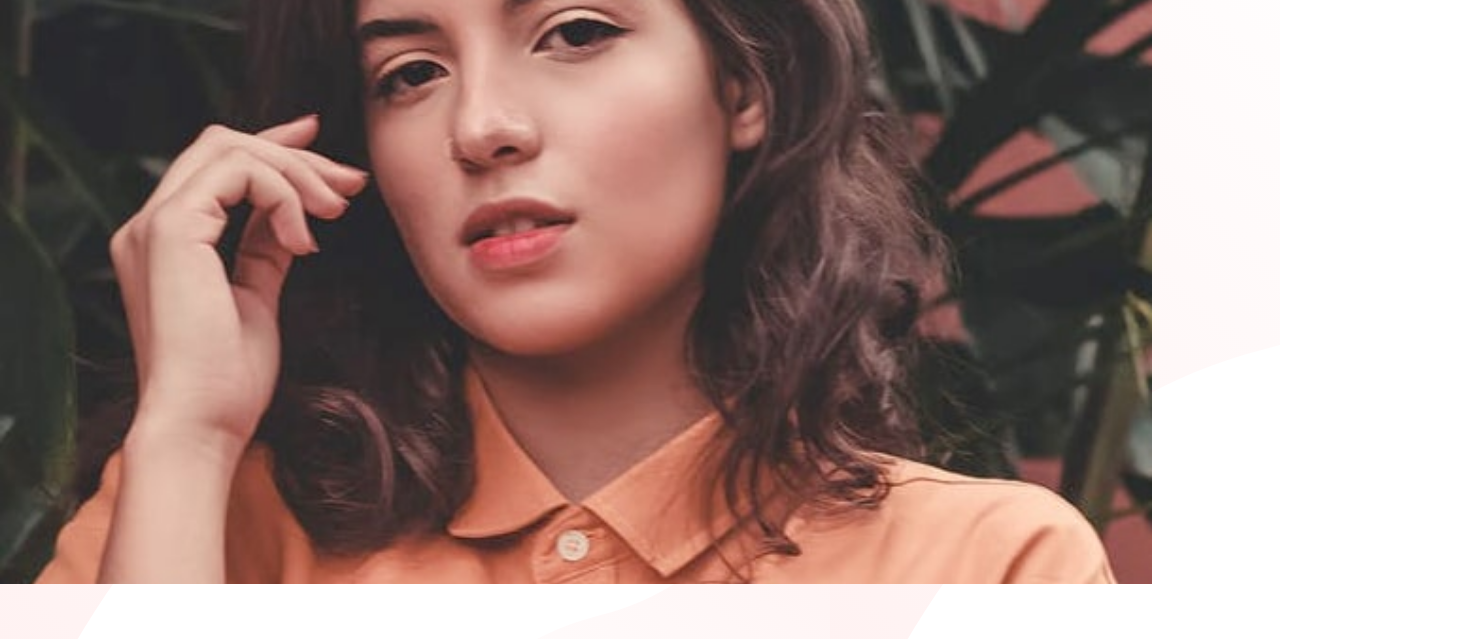
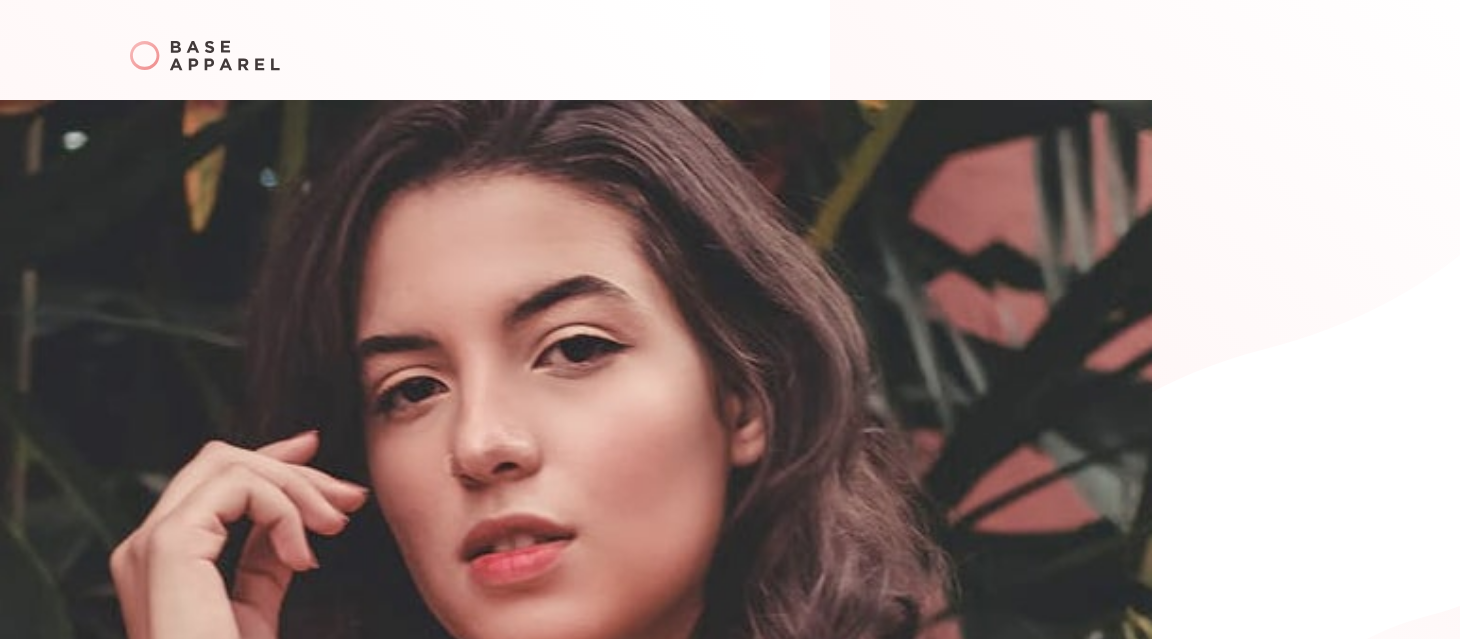
Before and after one commit to Ankit0225/Frontend-Mentor-Challenges, a plain HTML site: page base-apparel-coming-soon-master/index.html in a window 1280 px wide. Shown: the top 639 px of the page, 1460 px wide, since content can reach past the window. Drawn offline with Linux system fonts and the light colour scheme.

Commit message:
in progress

```diff
--- a/base-apparel-coming-soon-master/style.css
+++ b/base-apparel-coming-soon-master/style.css
@@ -26,9 +26,10 @@ body{
 
 }
 .box{
-  position: absolute;
   min-height: 100vh;
-  min-width: 100vw;
+  min-width: 70vw;
+  height: 100%;
+  width: 100%;
   justify-content: center;
 }
 .logo{
```
